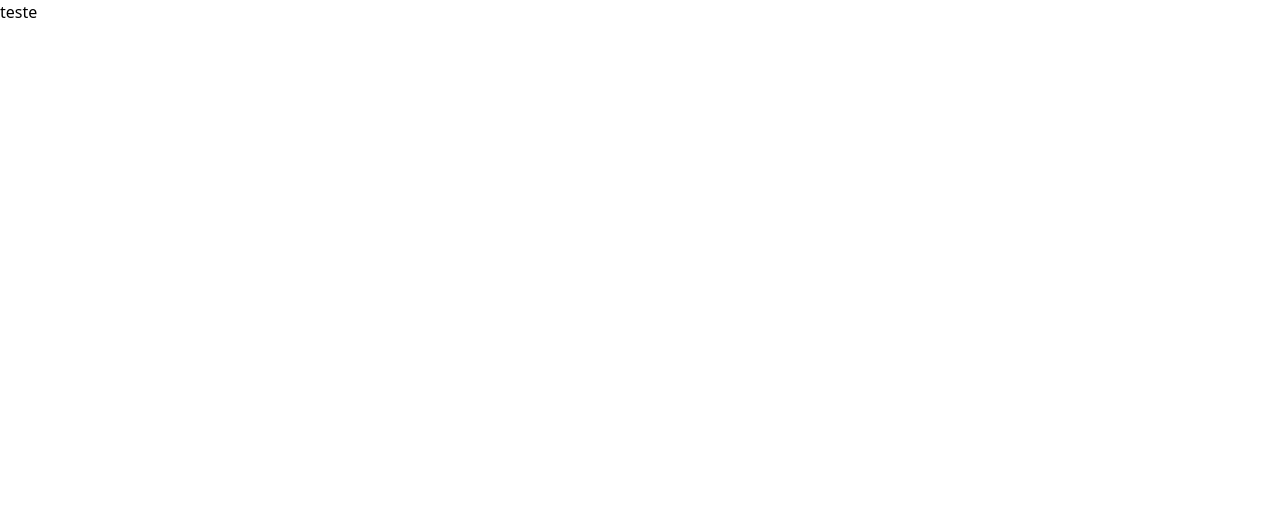
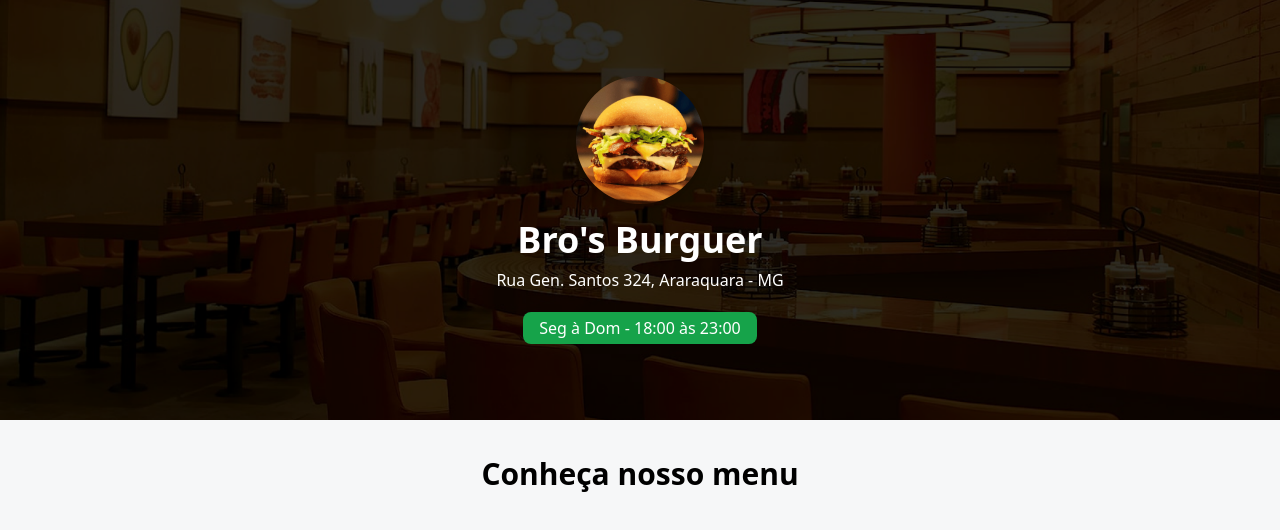
Before and after one commit to brunocsta/bro-burger, a website: page index.html in a window 1280 px wide. Drawn offline with Linux system fonts and the light colour scheme.

Commit message:
Add the header section

```diff
--- a/assets/css/style.css
+++ b/assets/css/style.css
@@ -1,3 +1,6 @@
 @tailwind base;
 @tailwind components;
 @tailwind utilities;
+body {
+  background-color: #F6F7F8;
+}
--- a/index.html
+++ b/index.html
@@ -7,7 +7,24 @@
   <title>Bro's Burger - A melhor hamburgueria da cidade</title>
 </head>
 <body>
-  <h1>teste</h1>
+  <!--Header-->
+  <header class="w-full h-[420px] bg-zinc-900 bg-home bg-cover bg-center">
+    <div class="w-full h-full flex flex-col justify-center items-center">
+      <img src="assets/imagens/hamb-1.png" alt="Logo Bro's Burguer"
+        class="w-32 h32 rounded-full shadow-lg hover:sacle-110 duration-200">
+      <h1 class="text-4xl mt-4 mb-2 font-bold text-white">Bro's Burguer</h1>
+
+      <span class="text-white font-medium">Rua Gen. Santos 324, Araraquara - MG</span>
+
+      <div class="bg-green-600 px-4 py-1 rounded-lg mt-5" id="date-span">
+        <span class="text-white font-medium">Seg à Dom - 18:00 às 23:00</span>
+      </div>
+
+    </div>
+  </header>
+
+  <!--MENU-->
+  <h2 class="text-2xl md:text-3xl font-bold text-center mt-9 mb-6"> Conheça nosso menu</h2>
   <script src="assets/js/main.js"></script>
 </body>
 </html>
--- a/tailwind.config.js
+++ b/tailwind.config.js
@@ -2,7 +2,11 @@
 module.exports = {
   content: ["./**/*.{html,js}"],
   theme: {
-    extend: {},
+    extend: {
+      backgroundImage: {
+        home: "url('/assets/imagens/bg.png')",
+      },
+    },
   },
   plugins: [],
 };
```
Also changed, not shown: assets/css/output.css.
